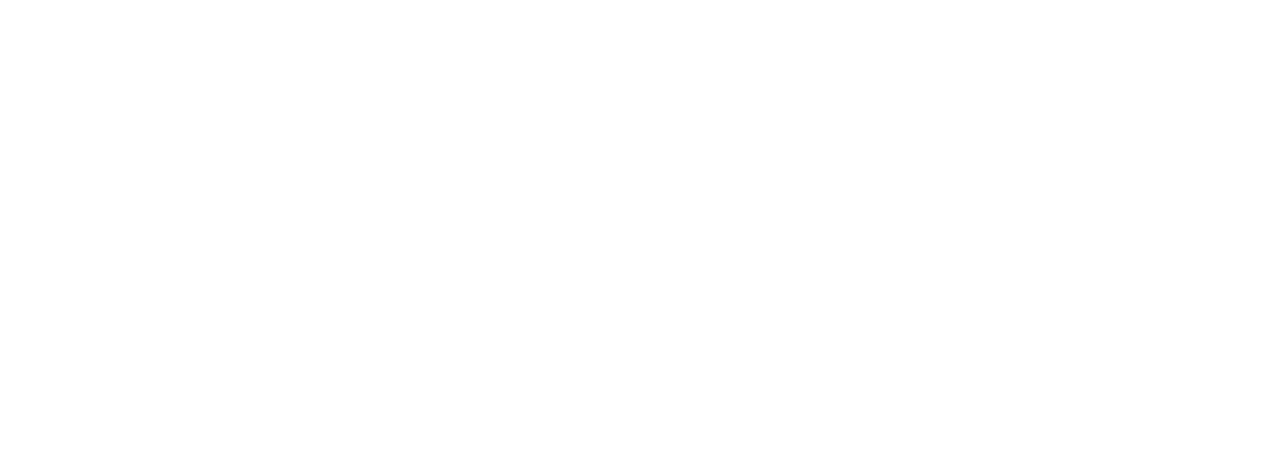
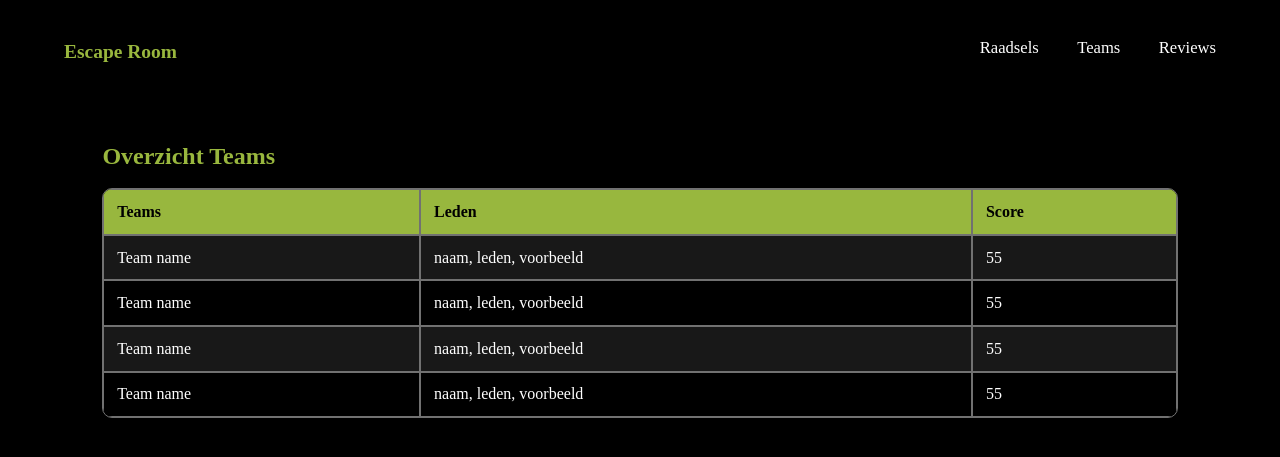
Before and after one commit to RayanAmarOuali/1900MM, a PHP site: page /admin/show_all_teams.php in a window 1280 px wide. Before the commit the part shown is empty. Shown: the top 457 px of the page. Run offline with PHP 8.4, Linux system fonts and the light colour scheme.

Commit message:
overzichtspagina waarop alle teams en hun scores worden weergegeven.

```diff
--- a/admin/show_all_teams.php
+++ b/admin/show_all_teams.php
@@ -1,3 +1,48 @@
 <!-- Op deze pagina zie je een overzicht van alle teams in een tabel.
      Bij elk team staan de teamnaam de teamleden en de score.
 -->
+
+<!DOCTYPE html>
+<html lang="en">
+<head>
+     <meta charset="UTF-8">
+     <meta name="viewport" content="width=device-width, initial-scale=1.0">
+     <title>Document</title>
+     <link rel="stylesheet" href="../css/style.css">
+</head>
+
+<body class="show_all_teams-body">
+     <?php include "../include/nav.html"; ?>
+     <section>
+          <table class="show_all_teams-table">
+               <h1>Overzicht Teams</h1>`
+               <tr class="show_all_teams-row">
+                    <th>Teams</th>
+                    <th>Leden</th>
+                    <th>Score</th>
+               </tr>
+               <tr class="show_all_teams-row">
+                    <td>Team name</td>
+                    <td>naam, leden, voorbeeld</td>
+                    <td>55</td>
+               </tr>
+               <tr class="show_all_teams-row">
+                    <td>Team name</td>
+                    <td>naam, leden, voorbeeld</td>
+                    <td>55</td>
+               </tr>
+               <tr class="show_all_teams-row">
+                    <td>Team name</td>
+                    <td>naam, leden, voorbeeld</td>
+                    <td>55</td>
+               </tr>
+               <tr class="show_all_teams-row">
+                    <td>Team name</td>
+                    <td>naam, leden, voorbeeld</td>
+                    <td>55</td>
+               </tr>
+          </table>
+     </section>
+
+</body>
+</html>
--- a/css/style.css
+++ b/css/style.css
@@ -345,3 +345,45 @@ Global: Text
         gap: clamp(1rem, 2vw, 100rem);
     }
 }
+
+/* === Show All Teams Page === */
+.show_all_teams-body{
+    background-color: #000;
+}
+
+.show_all_teams-body section{
+    padding: clamp(1.5rem, 3%, 100rem) clamp(1.5rem, 8%, 100rem);
+}
+
+.show_all_teams-body h1{
+    color: rgba(191, 229, 78, 0.8);
+}
+
+.show_all_teams-table{
+    border-collapse: separate;
+    border-spacing: 0;
+    width: 100%;
+    border-radius: 10px;
+    overflow: hidden;
+    border: 1px solid #717171;
+}
+
+.show_all_teams-row th,
+.show_all_teams-row td {
+    border: 1px solid #717171;
+    text-align: left;
+    padding: 1vw;
+    font-size: clamp(1rem, 1.2vw, 100rem);
+}
+
+.show_all_teams-row:nth-child(even){
+    background-color: #181818;
+}
+
+.show_all_teams-row th{
+    background-color: rgba(191, 229, 78, 0.8);
+}
+
+.show_all_teams-row td{
+    color: white;
+}
--- a/include/nav.html
+++ b/include/nav.html
@@ -11,7 +11,7 @@
         <h3>Escape Room</h3>
         <ul>
             <li><a href="/">Raadsels</a></li>
-            <li><a href="/">Teams</a></li>
+            <li><a href="admin/add_team.php">Teams</a></li>
             <li><a href="/">Reviews</a></li>
         </ul>
     </nav>
--- a/index.php
+++ b/index.php
@@ -7,7 +7,7 @@
   <link rel="stylesheet" href="css/style.css">
 </head>
 <body class="bodyin">
-
+  <?php include "include/nav.html"; ?>
 <div class="divin">
 <h1 class="h1in">Welkom in de Horror Dierentuin… </h1>
 
```
